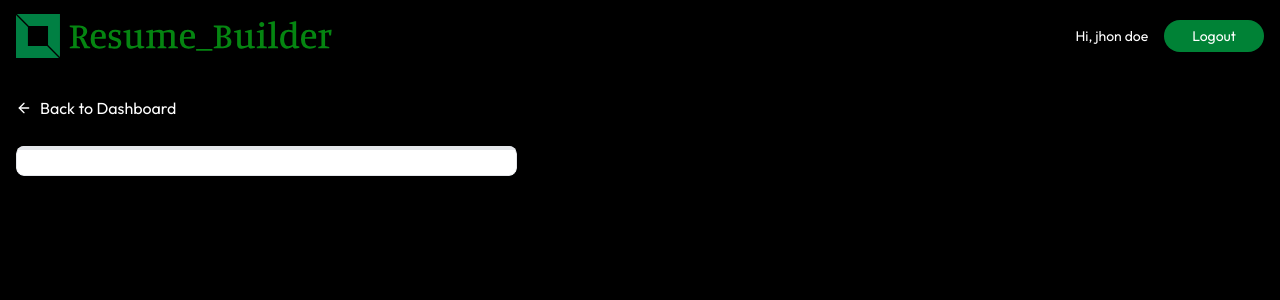
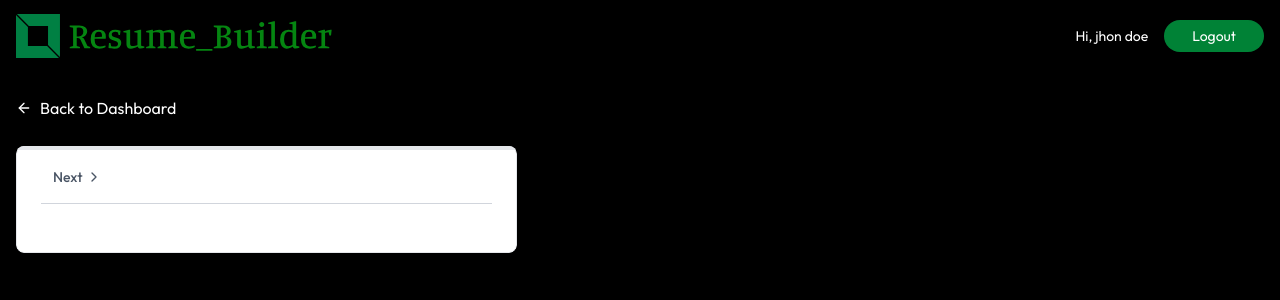
Before and after one commit to Kishankoundinya/Resume-Builder, a React (Vite) app in the folder client/: page /app/builder/1 in a window 1280 px wide. Shown: the top 300 px of the page. Built offline with nearby package versions, Linux system fonts and the light colour scheme.

Commit message:
personalInfo updated

```diff
--- /dev/null
+++ b/client/src/components/PersonalInfoForm.jsx
@@ -0,0 +1,20 @@
+import React from 'react'
+
+const PersonalInfoForm = ({data,onChange,removeBackground,setRemoveBackground}) => {
+  return (
+    <div>
+      <h3 className='text-lg font-semibold text-gray-900'>Personal Information</h3>
+      <p className='text-sm text-gray-600'>Get Started with the personal information</p>
+      <div className='flex items-center gap-2'>
+        <label>
+          {data.image?(
+            <img src={typeof data.image=== 'string' ? data.image : URL.createObjectURL(data.image)} alt="User-image" className='w-16 h-16 rounded-full object-cover mt-5 ring ring-slate-300 hover:opacity-80' />
+          ):}
+        </label>
+      </div>
+
+    </div>
+  )
+}
+
+export default PersonalInfoForm
--- a/client/src/pages/ResumeBuilder.jsx
+++ b/client/src/pages/ResumeBuilder.jsx
@@ -1,7 +1,7 @@
 import React, { useEffect, useState } from 'react'
 import { useParams, Link } from 'react-router-dom'
 import { dummyResumeData } from '../assets/assets'
-import { ArrowLeftIcon,Briefcase,FileText,FolderIcon,GraduationCap,Sparkle,Sparkles,User } from 'lucide-react'
+import { ArrowLeftIcon, Briefcase, ChevronLeft, ChevronRight, FileText, FolderIcon, GraduationCap, Sparkle, Sparkles, User } from 'lucide-react'
 const ResumeBuilder = () => {
 
   const { resumeId } = useParams()
@@ -29,19 +29,19 @@ const ResumeBuilder = () => {
   }
 
 
-const [activeSectionIndex,setActiveSectionIndex]=useState(0)
-const [removeBackground,setRemoveBackground]=useState(false)
+  const [activeSectionIndex, setActiveSectionIndex] = useState(0)
+  const [removeBackground, setRemoveBackground] = useState(false)
 
-  const sections=[
-    {id:"personal",name:"Personal Info",icon:User},
-    {id:"summary",name:"Summary",icon:FileText},
-    {id:"experience",name:"Experience",icon:Briefcase},
-    {id:"education",name:"Education",icon:GraduationCap},
-    {id:"projects",name:"Projects",icon:FolderIcon},
-    {id:"skills",name:"Skills",icon:Sparkles},
+  const sections = [
+    { id: "personal", name: "Personal Info", icon: User },
+    { id: "summary", name: "Summary", icon: FileText },
+    { id: "experience", name: "Experience", icon: Briefcase },
+    { id: "education", name: "Education", icon: GraduationCap },
+    { id: "projects", name: "Projects", icon: FolderIcon },
+    { id: "skills", name: "Skills", icon: Sparkles },
   ]
 
-  const activeSection=sections[activeSectionIndex]
+  const activeSection = sections[activeSectionIndex]
 
   useEffect(() => {
     loadExistingResume()
@@ -65,10 +65,43 @@ const [removeBackground,setRemoveBackground]=useState(false)
 
               {/* progress bar using activeSectionIndex */}
 
-              <hr className='absolute top-0 left-0 right-0 border-2 border-gray-200'/>
-              <hr className='absolute top-0 left-0 h-1 bg-gradient-to-r from-green-500 to-green-600 border-none transition-all duration-2000' style={{width:`${activeSectionIndex *100 /(sections.length-1)}%`}}/>
+              <hr className='absolute top-0 left-0 right-0 border-2 border-gray-200' />
+              <hr className='absolute top-0 left-0 h-1 bg-gradient-to-r from-green-500 to-green-600 border-none transition-all duration-2000' style={{ width: `${activeSectionIndex * 100 / (sections.length - 1)}%` }} />
 
               {/* section navigation */}
+              <div className='flex justify-between  items-center mb-6 border-b border-gray-300 py-1'>
+
+                <div className='flex items-center'>
+                  {activeSectionIndex !== 0 && (
+                    <button className='flex items-center gap-1 p-3 rounded-lg text-sm font-medium text-gray-600 hover:bg-gray-50 transition-all' disabled={activeSectionIndex === 0} onClick={() => setActiveSectionIndex((prevIndex) => Math.max(prevIndex - 1, 0))}>
+                      <ChevronLeft className='size-4' />Previous
+
+                    </button>
+                  )}
+
+                  <button className={`flex items-center gap-1 p-3 rounded-lg text-sm font-medium text-gray-600 hover:bg-gray-50 transition-all ${activeSectionIndex === sections.length - 1 && 'opacity-50'}`} disabled={activeSectionIndex === sections.length - 1} onClick={() => setActiveSectionIndex((prevIndex) => Math.min(prevIndex + 1, sections.length - 1))}>
+                    Next<ChevronRight className='size-4' />
+
+                  </button>
+
+
+                </div>
+                <div>
+
+                </div>
+
+              </div>
+
+
+              {/* form content */}
+              <div className='space-y-6'>
+                {activeSection.id === 'personal' && (
+                  <div>
+
+                  </div>
+                )}
+
+              </div>
 
 
             </div>
```
